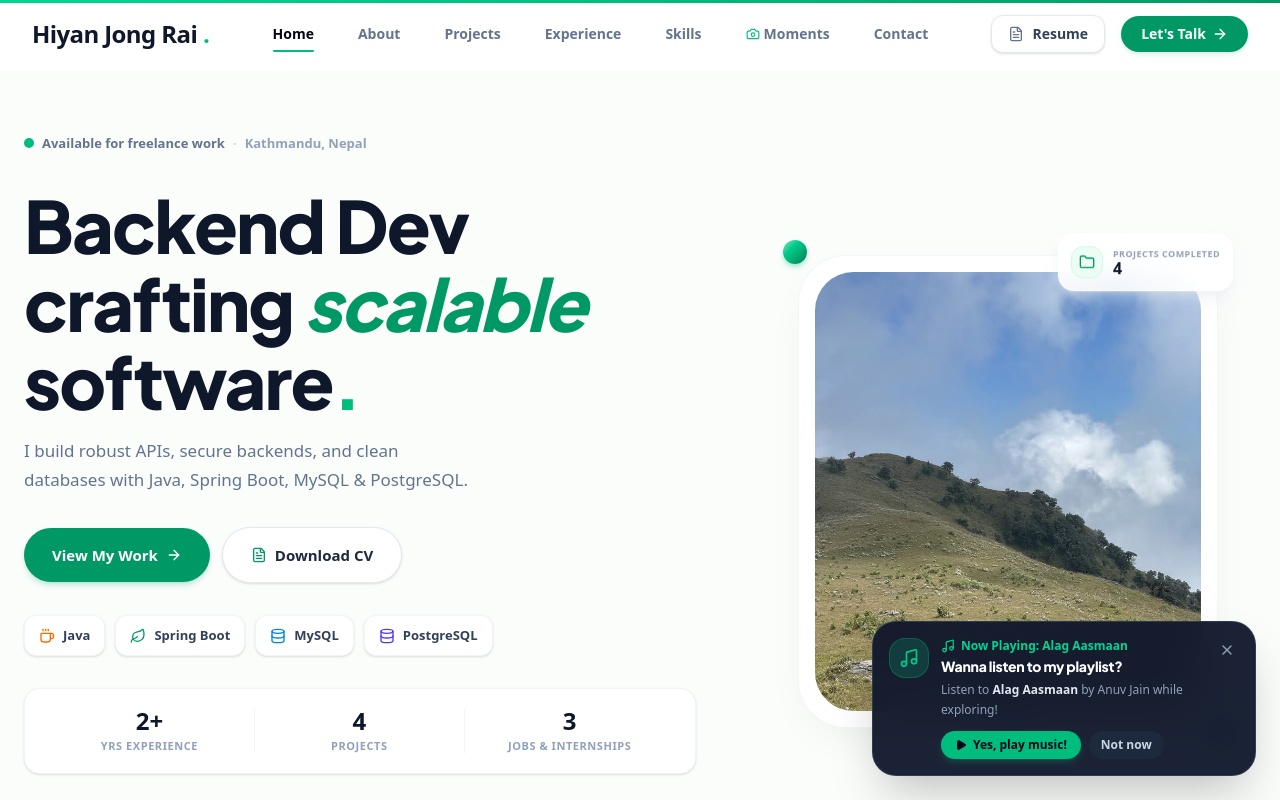
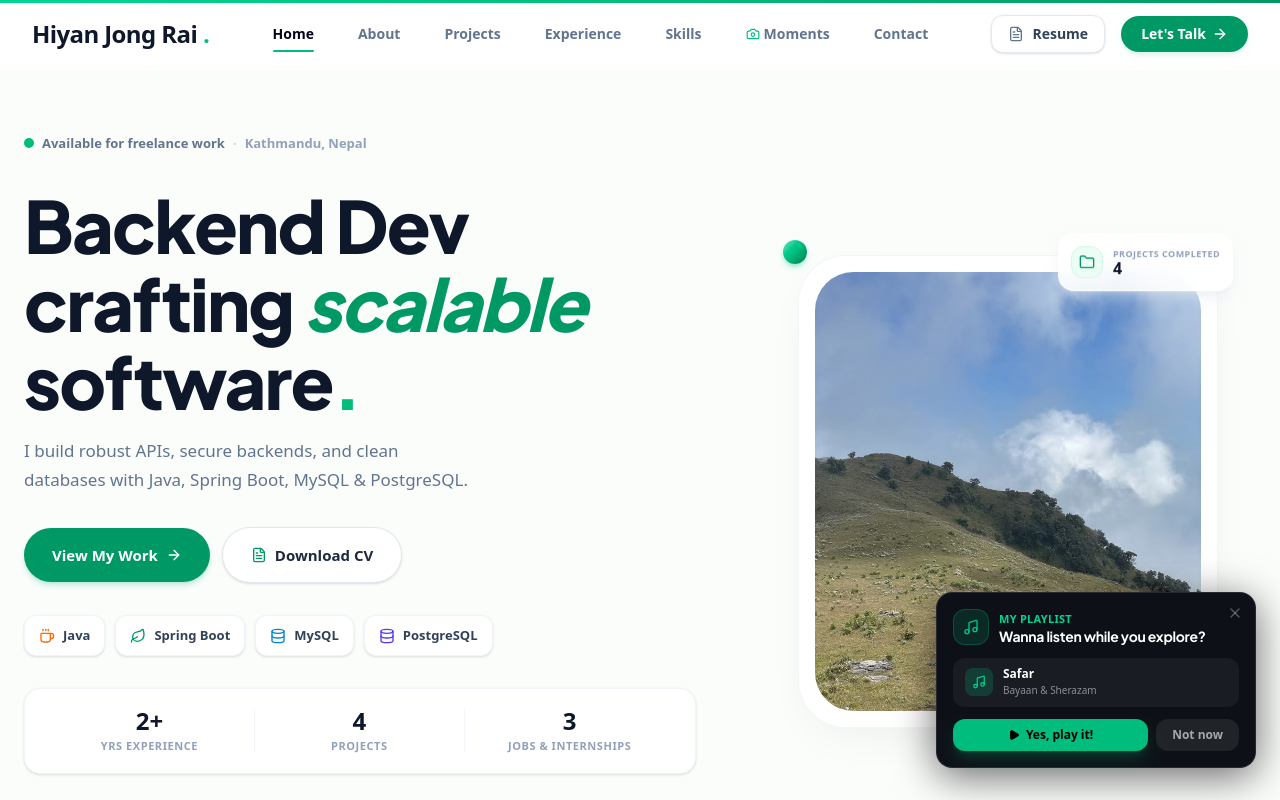
Before and after one commit to HiyanjongRai/my--portfolio, a Next.js app: page / in a window 1280 px wide. Shown: the top 800 px of the page. Built offline with nearby package versions, Linux system fonts and the light colour scheme.

Commit message:
feat: redesign music player, Safar first, remove Junkeri & Ram Sailee

```diff
--- a/components/moments/MomentsMusicPlayer.tsx
+++ b/components/moments/MomentsMusicPlayer.tsx
@@ -12,8 +12,8 @@ import {
   VolumeX,
   X,
   ListMusic,
-  Sparkles,
   ExternalLink,
+  ChevronDown,
 } from 'lucide-react';
 
 export interface Track {
@@ -22,42 +22,26 @@ export interface Track {
   artist: string;
   url: string;
   youtubeId?: string;
-  startTime?: number; // in seconds (e.g. 100 for 1m 40s)
+  startTime?: number;
   coverUrl?: string;
 }
 
 export const DEFAULT_PLAYLIST: Track[] = [
+  {
+    id: 'safar',
+    title: 'Safar',
+    artist: 'Bayaan & Sherazam',
+    url: 'https://music.youtube.com/watch?v=zfWlGsiFDzk&t=100s',
+    youtubeId: 'zfWlGsiFDzk',
+    startTime: 100,
+  },
   {
     id: 'alag-aasmaan',
     title: 'Alag Aasmaan',
     artist: 'Anuv Jain',
     url: 'https://music.youtube.com/watch?v=i1IDh_ZoJgI&t=64s',
     youtubeId: 'i1IDh_ZoJgI',
-    startTime: 64, // 1m 04s
-  },
-  {
-    id: 'junkeri',
-    title: 'Junkeri',
-    artist: 'Bipul Chettri',
-    url: 'https://music.youtube.com/watch?v=ChOV_o7JeJo&t=119s',
-    youtubeId: 'ChOV_o7JeJo',
-    startTime: 119, // 1m 59s
-  },
-  {
-    id: 'ram-sailee',
-    title: 'Ram Sailee',
-    artist: 'Bipul Chettri',
-    url: 'https://music.youtube.com/watch?v=8pQtKDGLR0Y&t=85s',
-    youtubeId: '8pQtKDGLR0Y',
-    startTime: 85, // 1m 25s
-  },
-  {
-    id: 'safar',
-    title: 'Safar',
-    artist: 'Bayaan & Sherazam',
-    url: 'https://music.youtube.com/watch?v=zfWlGsiFDzk&t=100s',
-    youtubeId: 'zfWlGsiFDzk',
-    startTime: 100, // 1m 40s
+    startTime: 64,
   },
 ];
 
@@ -73,66 +57,54 @@ export function MomentsMusicPlayer({ customPlaylist }: MomentsMusicPlayerProps)
   const [isPlaying, setIsPlaying] = useState(false);
   const [currentTrackIndex, setCurrentTrackIndex] = useState(0);
   const [isMuted, setIsMuted] = useState(false);
-  const [volume, setVolume] = useState(0.7);
-  const [isMinimized, setIsMinimized] = useState(false);
+  const [isCollapsed, setIsCollapsed] = useState(false);
   const [showTrackList, setShowTrackList] = useState(false);
 
   const audioRef = useRef<HTMLAudioElement | null>(null);
-  const iframeRef = useRef<HTMLIFrameElement | null>(null);
 
   const currentTrack = playlist[currentTrackIndex] || playlist[0];
   const isYouTube = Boolean(currentTrack.youtubeId);
 
-  // Show friendly prompt 1.2s after loading if not dismissed or accepted yet
+  // Show prompt after 1.2s if not dismissed or accepted
   useEffect(() => {
     const timer = setTimeout(() => {
-      const promptSeen = sessionStorage.getItem('moments_music_prompt_dismissed');
-      if (!promptSeen && !hasAccepted) {
+      const dismissed = sessionStorage.getItem('moments_music_dismissed');
+      if (!dismissed && !hasAccepted) {
         setShowPrompt(true);
       }
     }, 1200);
-
     return () => clearTimeout(timer);
   }, [hasAccepted]);
 
-  // Handle standard HTML5 audio volume & mute
+  // HTML5 audio volume sync
   useEffect(() => {
     if (audioRef.current) {
-      audioRef.current.volume = isMuted ? 0 : volume;
+      audioRef.current.volume = isMuted ? 0 : 0.7;
     }
-  }, [volume, isMuted]);
+  }, [isMuted]);
 
-  // Handle track changes
+  // Handle track changes for HTML5
   useEffect(() => {
-    if (audioRef.current && !isYouTube) {
-      if (isPlaying) {
+    if (audioRef.current && !isYouTube && isPlaying) {
       audioRef.current.play().catch(() => setIsPlaying(false));
     }
-    }
-  }, [currentTrackIndex, isYouTube]);
+  }, [currentTrackIndex]);
 
   const togglePlay = () => {
     if (isYouTube) {
-      setIsPlaying((prev) => !prev);
-      setShowPrompt(false);
+      setIsPlaying((p) => !p);
       return;
     }
-
     if (!audioRef.current) return;
     if (isPlaying) {
       audioRef.current.pause();
       setIsPlaying(false);
     } else {
-      audioRef.current.play().then(() => {
-        setIsPlaying(true);
-        setShowPrompt(false);
-      }).catch((e) => {
-        console.warn('Audio play error:', e);
-      });
+      audioRef.current.play().then(() => setIsPlaying(true)).catch(console.warn);
     }
   };
 
-  const handlePromptAccept = () => {
+  const handleAccept = () => {
     setShowPrompt(false);
     setHasAccepted(true);
     setIsPlaying(true);
@@ -142,160 +114,162 @@ export function MomentsMusicPlayer({ customPlaylist }: MomentsMusicPlayerProps)
     }
   };
 
-  const handlePromptDismiss = () => {
+  const handleDismiss = () => {
     setShowPrompt(false);
     setHasAccepted(false);
     setIsPlaying(false);
-    sessionStorage.setItem('moments_music_prompt_dismissed', 'true');
+    sessionStorage.setItem('moments_music_dismissed', 'true');
   };
 
-  const nextTrack = () => {
-    setCurrentTrackIndex((prev) => (prev + 1) % playlist.length);
-  };
+  const nextTrack = () => setCurrentTrackIndex((p) => (p + 1) % playlist.length);
+  const prevTrack = () => setCurrentTrackIndex((p) => (p - 1 + playlist.length) % playlist.length);
 
-  const prevTrack = () => {
-    setCurrentTrackIndex((prev) => (prev - 1 + playlist.length) % playlist.length);
-  };
-
-  const handleTrackSelect = (index: number) => {
-    setCurrentTrackIndex(index);
+  const handleTrackSelect = (i: number) => {
+    setCurrentTrackIndex(i);
     setShowTrackList(false);
     setIsPlaying(true);
   };
 
   return (
     <>
-      {/* HTML5 Audio Player (for standard MP3 tracks) */}
+      {/* Hidden HTML5 audio */}
       {!isYouTube && (
-        <audio
-          ref={audioRef}
-          src={currentTrack.url}
-          onEnded={nextTrack}
-          preload="metadata"
-        />
+        <audio ref={audioRef} src={currentTrack.url} onEnded={nextTrack} preload="metadata" />
       )}
 
-      {/* YouTube Embedded Audio Player (for YouTube / YT Music tracks) */}
+      {/* Hidden YouTube iframe */}
       {isYouTube && isPlaying && (
-        <div className="fixed -bottom-96 left-0 opacity-0 pointer-events-none w-1 h-1 overflow-hidden">
+        <div className="fixed -bottom-[999px] left-0 opacity-0 pointer-events-none w-1 h-1 overflow-hidden">
           <iframe
-            ref={iframeRef}
             width="200"
             height="200"
-            src={`https://www.youtube-nocookie.com/embed/${currentTrack.youtubeId}?autoplay=1&start=${
-              currentTrack.startTime || 0
-            }&enablejsapi=1&playsinline=1`}
+            src={`https://www.youtube-nocookie.com/embed/${currentTrack.youtubeId}?autoplay=1&start=${currentTrack.startTime || 0}&enablejsapi=1&playsinline=1`}
             title={currentTrack.title}
             allow="autoplay; encrypted-media"
           />
         </div>
       )}
 
-      {/* ── 1. Initial Prompt / Banner ────────────────────────────── */}
+      {/* ── Prompt Banner ─────────────────────────────────────── */}
       <AnimatePresence>
-        {showPrompt && !isPlaying && (
+        {showPrompt && !hasAccepted && (
           <motion.div
-            initial={{ opacity: 0, y: 30, scale: 0.95 }}
+            initial={{ opacity: 0, y: 40, scale: 0.94 }}
             animate={{ opacity: 1, y: 0, scale: 1 }}
-            exit={{ opacity: 0, y: 20, scale: 0.95 }}
-            transition={{ type: 'spring', damping: 25, stiffness: 300 }}
-            className="fixed bottom-20 right-4 sm:bottom-6 sm:right-6 z-40 max-w-sm w-[calc(100vw-2rem)] sm:w-auto bg-slate-900/95 backdrop-blur-xl border border-slate-700/80 text-white rounded-3xl p-4 shadow-2xl"
+            exit={{ opacity: 0, y: 20, scale: 0.94 }}
+            transition={{ type: 'spring', damping: 28, stiffness: 320 }}
+            className="fixed bottom-24 right-4 sm:bottom-8 sm:right-6 z-50 w-[calc(100vw-2rem)] max-w-[320px]"
           >
-            <div className="flex items-start gap-3">
-              <div className="flex h-10 w-10 shrink-0 items-center justify-center rounded-2xl bg-emerald-500/20 text-emerald-400 border border-emerald-500/30">
-                <Music className="h-5 w-5 animate-pulse" />
+            <div className="relative bg-[#0d1117] border border-white/10 rounded-2xl p-4 shadow-[0_8px_40px_rgba(0,0,0,0.6)]">
+              {/* Close */}
+              <button
+                onClick={handleDismiss}
+                className="absolute top-3 right-3 text-white/30 hover:text-white/70 transition-colors cursor-pointer"
+              >
+                <X className="h-4 w-4" />
+              </button>
+
+              {/* Header */}
+              <div className="flex items-center gap-2.5 mb-3">
+                <div className="flex h-9 w-9 shrink-0 items-center justify-center rounded-xl bg-emerald-500/15 border border-emerald-500/25">
+                  <Music className="h-4 w-4 text-emerald-400 animate-pulse" />
                 </div>
-              <div className="flex-1 min-w-0 pr-2">
-                <div className="flex items-center gap-1.5 text-xs font-bold text-emerald-400">
-                  <Music className="h-3.5 w-3.5" />
-                  <span>Now Playing: {currentTrack.title}</span>
+                <div>
+                  <p className="text-[11px] font-semibold text-emerald-400 tracking-wide uppercase">My Playlist</p>
+                  <h4 className="text-sm font-bold text-white leading-tight">Wanna listen while you explore?</h4>
                 </div>
-                <h4 className="text-sm font-extrabold text-white mt-0.5">
-                  Wanna listen to my playlist?
-                </h4>
-                <p className="text-xs text-slate-400 mt-1 leading-relaxed">
-                  Listen to <strong className="text-slate-200">{currentTrack.title}</strong> by {currentTrack.artist} while exploring!
-                </p>
+              </div>
 
-                {/* Action Buttons */}
-                <div className="flex items-center gap-2 mt-3">
+              {/* Track preview */}
+              <div className="flex items-center gap-2.5 bg-white/5 rounded-xl px-3 py-2 mb-3">
+                <div className="h-7 w-7 rounded-lg bg-emerald-500/20 flex items-center justify-center shrink-0">
+                  <Music className="h-3.5 w-3.5 text-emerald-400" />
+                </div>
+                <div className="min-w-0">
+                  <p className="text-xs font-bold text-white truncate">{currentTrack.title}</p>
+                  <p className="text-[10px] text-white/50 truncate">{currentTrack.artist}</p>
+                </div>
+              </div>
+
+              {/* Actions */}
+              <div className="flex gap-2">
                 <button
-                    onClick={handlePromptAccept}
-                    className="inline-flex items-center gap-1.5 px-3.5 py-1.5 rounded-full bg-emerald-500 hover:bg-emerald-400 text-slate-950 font-extrabold text-xs transition-all shadow-md shadow-emerald-500/20 cursor-pointer active:scale-95"
+                  onClick={handleAccept}
+                  className="flex-1 flex items-center justify-center gap-1.5 py-2 rounded-xl bg-emerald-500 hover:bg-emerald-400 text-black font-bold text-xs transition-all active:scale-95 cursor-pointer shadow-lg shadow-emerald-500/20"
                 >
                   <Play className="h-3 w-3 fill-current" />
-                    Yes, play music!
+                  Yes, play it!
                 </button>
                 <button
-                    onClick={handlePromptDismiss}
-                    className="px-3 py-1.5 rounded-full bg-slate-800 hover:bg-slate-700 text-slate-300 font-bold text-xs transition-all cursor-pointer"
+                  onClick={handleDismiss}
+                  className="px-4 py-2 rounded-xl bg-white/8 hover:bg-white/12 text-white/60 hover:text-white font-semibold text-xs transition-all cursor-pointer"
                 >
                   Not now
                 </button>
               </div>
             </div>
-
-              <button
-                onClick={handlePromptDismiss}
-                className="text-slate-400 hover:text-white transition-colors p-1 rounded-full hover:bg-slate-800"
-              >
-                <X className="h-4 w-4" />
-              </button>
-            </div>
           </motion.div>
         )}
       </AnimatePresence>
 
-      {/* ── 2. Floating Controller Widget ───────────────────────── */}
+      {/* ── Floating Player Widget ─────────────────────────────── */}
+      <AnimatePresence>
         {hasAccepted && (
-      <div className="fixed bottom-20 right-4 sm:bottom-6 sm:right-6 z-40">
-        {/* Playlist Selector Popup */}
+          <motion.div
+            initial={{ opacity: 0, y: 40, scale: 0.94 }}
+            animate={{ opacity: 1, y: 0, scale: 1 }}
+            exit={{ opacity: 0, y: 20, scale: 0.94 }}
+            transition={{ type: 'spring', damping: 28, stiffness: 320 }}
+            className="fixed bottom-24 right-4 sm:bottom-8 sm:right-6 z-50 w-[calc(100vw-2rem)] max-w-[300px]"
+          >
+            {/* Tracklist popup */}
             <AnimatePresence>
               {showTrackList && (
                 <motion.div
-              initial={{ opacity: 0, y: 10, scale: 0.95 }}
+                  initial={{ opacity: 0, y: 8, scale: 0.96 }}
                   animate={{ opacity: 1, y: 0, scale: 1 }}
-              exit={{ opacity: 0, y: 10, scale: 0.95 }}
-              className="absolute bottom-full right-0 mb-3 w-72 bg-slate-900/95 backdrop-blur-xl border border-slate-700/80 text-white rounded-2xl p-3 shadow-2xl space-y-2"
+                  exit={{ opacity: 0, y: 8, scale: 0.96 }}
+                  transition={{ duration: 0.18 }}
+                  className="mb-2 bg-[#0d1117] border border-white/10 rounded-2xl overflow-hidden shadow-[0_8px_40px_rgba(0,0,0,0.6)]"
                 >
-              <div className="flex items-center justify-between px-2 pb-2 border-b border-slate-800">
-                <span className="text-xs font-extrabold text-slate-300 flex items-center gap-1.5">
-                  <ListMusic className="h-3.5 w-3.5 text-emerald-400" />
-                  Playlist Tracks
+                  <div className="flex items-center justify-between px-3 py-2.5 border-b border-white/8">
+                    <span className="flex items-center gap-1.5 text-[11px] font-bold text-white/60 uppercase tracking-wide">
+                      <ListMusic className="h-3 w-3 text-emerald-400" />
+                      Playlist
                     </span>
                     <button
                       onClick={() => setShowTrackList(false)}
-                  className="text-slate-400 hover:text-white p-1 rounded-lg"
+                      className="text-white/30 hover:text-white/70 transition-colors cursor-pointer p-0.5"
                     >
                       <X className="h-3.5 w-3.5" />
                     </button>
                   </div>
 
-              <div className="max-h-48 overflow-y-auto space-y-1 pr-1 scrollbar-thin">
+                  <div className="py-1.5 max-h-52 overflow-y-auto">
                     {playlist.map((track, i) => (
                       <div
                         key={track.id}
-                    className={`w-full flex items-center justify-between p-2 rounded-xl text-left text-xs transition-colors ${
+                        className={`flex items-center gap-2.5 px-3 py-2 mx-1 rounded-xl transition-colors ${
                           i === currentTrackIndex
-                        ? 'bg-emerald-500/20 text-emerald-300 border border-emerald-500/30 font-bold'
-                        : 'hover:bg-slate-800/80 text-slate-300'
+                            ? 'bg-emerald-500/15 border border-emerald-500/20'
+                            : 'hover:bg-white/5'
                         }`}
                       >
                         <button
                           onClick={() => handleTrackSelect(i)}
-                      className="flex-1 text-left truncate pr-2 cursor-pointer"
+                          className="flex-1 text-left min-w-0 cursor-pointer"
                         >
-                      <p className="font-bold truncate">{track.title}</p>
-                      <p className="text-[10px] text-slate-400 truncate">
-                        {track.artist}
+                          <p className={`text-xs font-bold truncate ${i === currentTrackIndex ? 'text-emerald-300' : 'text-white/80'}`}>
+                            {track.title}
                           </p>
+                          <p className="text-[10px] text-white/40 truncate">{track.artist}</p>
                         </button>
                         <a
                           href={track.url}
                           target="_blank"
                           rel="noreferrer"
-                      className="text-slate-400 hover:text-emerald-400 p-1"
-                      title="Open Link"
+                          className="shrink-0 text-white/25 hover:text-emerald-400 transition-colors p-1"
+                          title="Open on YouTube Music"
                         >
                           <ExternalLink className="h-3 w-3" />
                         </a>
@@ -306,54 +280,75 @@ export function MomentsMusicPlayer({ customPlaylist }: MomentsMusicPlayerProps)
               )}
             </AnimatePresence>
 
-        {/* Main Floating Bar */}
-        <motion.div
-          layout
-          className="flex items-center gap-3 bg-slate-950/90 backdrop-blur-xl border border-slate-800 text-white rounded-full px-4 py-2.5 shadow-2xl shadow-slate-950/50"
-        >
-          {/* Equalizer / Minimize Icon */}
-          <button
-            onClick={() => setIsMinimized(!isMinimized)}
-            className="flex items-center justify-center h-8 w-8 rounded-full bg-slate-800/90 hover:bg-slate-700 text-emerald-400 transition-all cursor-pointer relative"
-          >
+            {/* Main player card */}
+            <div className="bg-[#0d1117] border border-white/10 rounded-2xl shadow-[0_8px_40px_rgba(0,0,0,0.6)] overflow-hidden">
+              {/* Top bar: track info + collapse + close */}
+              <div className="flex items-center gap-3 px-3 pt-3 pb-2">
+                {/* Equalizer icon */}
+                <div className="flex h-8 w-8 shrink-0 items-center justify-center rounded-xl bg-emerald-500/15 border border-emerald-500/20">
                   {isPlaying ? (
-              <span className="flex items-end gap-0.5 h-3.5">
-                <span className="w-0.5 h-full bg-emerald-400 animate-[bounce_1s_infinite_100ms]" />
-                <span className="w-0.5 h-2/3 bg-emerald-400 animate-[bounce_1s_infinite_300ms]" />
-                <span className="w-0.5 h-4/5 bg-emerald-400 animate-[bounce_1s_infinite_200ms]" />
+                    <span className="flex items-end gap-[2px] h-3.5">
+                      <span className="w-[3px] rounded-full bg-emerald-400 animate-bounce" style={{ height: '100%', animationDelay: '0ms', animationDuration: '0.8s' }} />
+                      <span className="w-[3px] rounded-full bg-emerald-400 animate-bounce" style={{ height: '60%', animationDelay: '150ms', animationDuration: '0.8s' }} />
+                      <span className="w-[3px] rounded-full bg-emerald-400 animate-bounce" style={{ height: '80%', animationDelay: '300ms', animationDuration: '0.8s' }} />
+                      <span className="w-[3px] rounded-full bg-emerald-400 animate-bounce" style={{ height: '40%', animationDelay: '75ms', animationDuration: '0.8s' }} />
                     </span>
                   ) : (
-              <Music className="h-4 w-4" />
+                    <Music className="h-4 w-4 text-emerald-400" />
                   )}
+                </div>
+
+                {/* Track info */}
+                <div className="flex-1 min-w-0">
+                  <p className="text-xs font-bold text-white truncate">{currentTrack.title}</p>
+                  <p className="text-[10px] text-white/45 truncate">{currentTrack.artist}</p>
+                </div>
+
+                {/* Collapse & Close */}
+                <div className="flex items-center gap-1 shrink-0">
+                  <button
+                    onClick={() => setIsCollapsed((c) => !c)}
+                    className="p-1 text-white/30 hover:text-white/70 transition-colors cursor-pointer"
+                    title={isCollapsed ? 'Expand' : 'Collapse'}
+                  >
+                    <motion.div animate={{ rotate: isCollapsed ? 180 : 0 }} transition={{ duration: 0.2 }}>
+                      <ChevronDown className="h-4 w-4" />
+                    </motion.div>
+                  </button>
+                  <button
+                    onClick={handleDismiss}
+                    className="p-1 text-white/30 hover:text-white/70 transition-colors cursor-pointer"
+                    title="Close player"
+                  >
+                    <X className="h-4 w-4" />
+                  </button>
+                </div>
+              </div>
+
+              {/* Controls row */}
+              <AnimatePresence initial={false}>
+                {!isCollapsed && (
+                  <motion.div
+                    initial={{ height: 0, opacity: 0 }}
+                    animate={{ height: 'auto', opacity: 1 }}
+                    exit={{ height: 0, opacity: 0 }}
+                    transition={{ duration: 0.2 }}
+                    className="overflow-hidden"
+                  >
+                    <div className="flex items-center justify-between px-3 pb-3 pt-1">
+                      {/* Prev */}
+                      <button
+                        onClick={prevTrack}
+                        className="p-2 text-white/40 hover:text-white transition-colors cursor-pointer rounded-full hover:bg-white/5"
+                        title="Previous"
+                      >
+                        <SkipBack className="h-4 w-4" />
                       </button>
 
-          {/* Track Details */}
-          {!isMinimized && (
-            <div className="hidden min-[420px]:block max-w-[130px] sm:max-w-[160px] truncate">
-              <p className="text-xs font-extrabold text-white truncate leading-tight">
-                {currentTrack.title}
-              </p>
-              <p className="text-[10px] font-semibold text-slate-400 truncate">
-                {currentTrack.artist}
-              </p>
-            </div>
-          )}
-
-          {/* Playback Controls */}
-          <div className="flex items-center gap-1">
-            {playlist.length > 1 && (
-              <button
-                onClick={prevTrack}
-                className="p-1 text-slate-400 hover:text-white transition-colors cursor-pointer"
-                title="Previous Track"
-              >
-                <SkipBack className="h-3.5 w-3.5" />
-              </button>
-            )}
-
+                      {/* Play/Pause */}
                       <button
                         onClick={togglePlay}
-              className="flex h-8 w-8 items-center justify-center rounded-full bg-emerald-500 hover:bg-emerald-400 text-slate-950 transition-all cursor-pointer shadow-md shadow-emerald-500/20 active:scale-95"
+                        className="flex h-10 w-10 items-center justify-center rounded-full bg-emerald-500 hover:bg-emerald-400 text-black transition-all active:scale-95 cursor-pointer shadow-lg shadow-emerald-500/25"
                         title={isPlaying ? 'Pause' : 'Play'}
                       >
                         {isPlaying ? (
@@ -363,44 +358,40 @@ export function MomentsMusicPlayer({ customPlaylist }: MomentsMusicPlayerProps)
                         )}
                       </button>
 
-            {playlist.length > 1 && (
+                      {/* Next */}
                       <button
                         onClick={nextTrack}
-                className="p-1 text-slate-400 hover:text-white transition-colors cursor-pointer"
-                title="Next Track"
+                        className="p-2 text-white/40 hover:text-white transition-colors cursor-pointer rounded-full hover:bg-white/5"
+                        title="Next"
                       >
-                <SkipForward className="h-3.5 w-3.5" />
+                        <SkipForward className="h-4 w-4" />
                       </button>
-            )}
-          </div>
 
-          {/* Playlist & Mute */}
-          {!isMinimized && (
-            <div className="flex items-center gap-1 border-l border-slate-800 pl-2">
-              {playlist.length > 1 && (
+                      {/* Playlist */}
                       <button
-                  onClick={() => setShowTrackList(!showTrackList)}
-                  className={`p-1.5 rounded-lg transition-colors cursor-pointer ${
-                    showTrackList ? 'bg-slate-800 text-emerald-400' : 'text-slate-400 hover:text-white'
-                  }`}
+                        onClick={() => setShowTrackList((s) => !s)}
+                        className={`p-2 rounded-full transition-colors cursor-pointer ${showTrackList ? 'text-emerald-400 bg-emerald-500/10' : 'text-white/40 hover:text-white hover:bg-white/5'}`}
                         title="Playlist"
                       >
                         <ListMusic className="h-4 w-4" />
                       </button>
-              )}
 
+                      {/* Mute */}
                       <button
-                onClick={() => setIsMuted(!isMuted)}
-                className="p-1.5 text-slate-400 hover:text-white transition-colors cursor-pointer"
+                        onClick={() => setIsMuted((m) => !m)}
+                        className={`p-2 rounded-full transition-colors cursor-pointer ${isMuted ? 'text-rose-400 bg-rose-500/10' : 'text-white/40 hover:text-white hover:bg-white/5'}`}
                         title={isMuted ? 'Unmute' : 'Mute'}
                       >
-                {isMuted ? <VolumeX className="h-4 w-4 text-rose-400" /> : <Volume2 className="h-4 w-4" />}
+                        {isMuted ? <VolumeX className="h-4 w-4" /> : <Volume2 className="h-4 w-4" />}
                       </button>
                     </div>
+                  </motion.div>
                 )}
+              </AnimatePresence>
+            </div>
           </motion.div>
-      </div>
         )}
+      </AnimatePresence>
     </>
   );
 }
```
Lines whose indentation alone changed are shown as unchanged.
